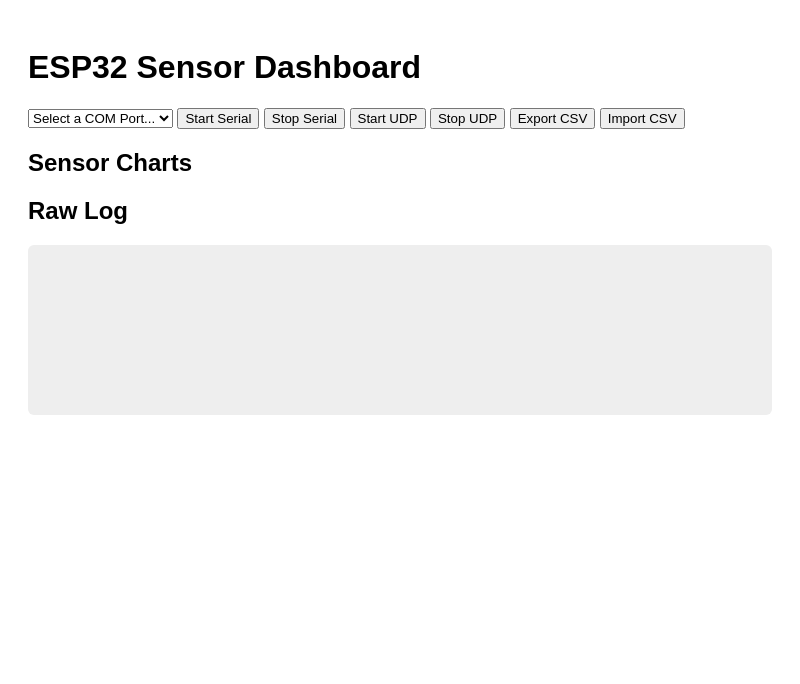
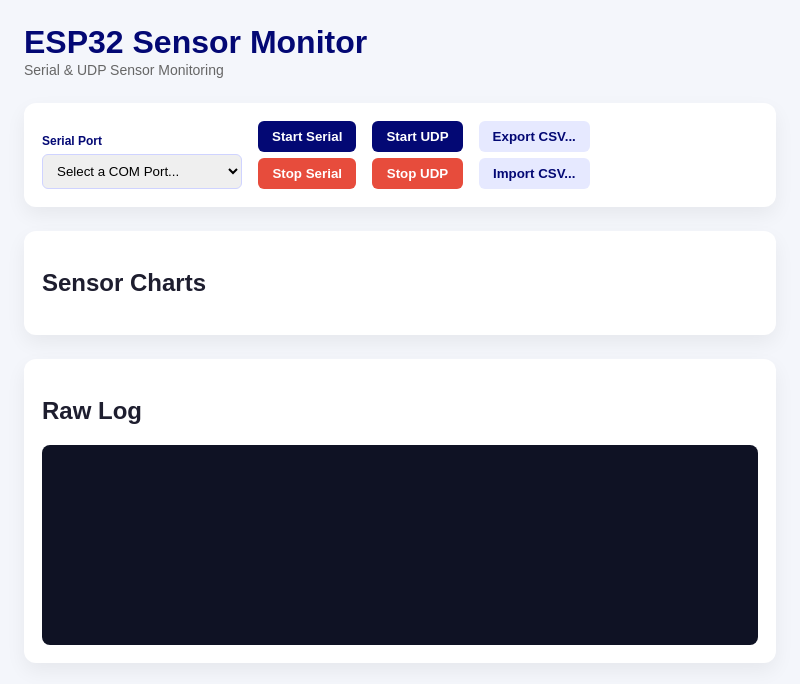
Before and after one commit to michaelreinprecht/2025_electron_desctop_webapplication, an Electron app: page html/data.html in a window 800 px wide. Drawn offline with nearby package versions, Linux system fonts and the light colour scheme; no server answers.

Commit message:
removed unecessary index.html, implemented new design

```diff
--- /dev/null
+++ b/css/style.css
@@ -0,0 +1,115 @@
+/* RESET */
+* {
+    box-sizing: border-box;
+}
+
+body {
+    margin: 0;
+    font-family: Arial, Helvetica, sans-serif;
+    background: #f4f6fb;
+    color: #1e1e2f;
+}
+
+/* APP LAYOUT */
+.app {
+    max-width: 1200px;
+    margin: auto;
+    padding: 24px;
+}
+
+/* HEADER */
+.header {
+    margin-bottom: 24px;
+}
+
+.header h1 {
+    margin: 0;
+    color: #030874;
+}
+
+.subtitle {
+    font-size: 14px;
+    color: #666;
+}
+
+/* CARD */
+.card {
+    background: white;
+    border-radius: 12px;
+    padding: 18px;
+    box-shadow: 0 8px 20px rgba(0,0,0,0.06);
+    margin-bottom: 24px;
+    transition: transform 0.15s ease, box-shadow 0.15s ease;
+}
+
+.card:hover {
+    transform: translateY(-2px);
+    box-shadow: 0 12px 30px rgba(0,0,0,0.08);
+}
+
+/* TOOLBAR */
+.toolbar {
+    display: flex;
+    flex-wrap: wrap;
+    gap: 16px;
+    align-items: flex-end;
+}
+
+.group {
+    display: flex;
+    flex-direction: column;
+    gap: 6px;
+}
+
+.group label {
+    font-size: 12px;
+    font-weight: bold;
+    color: #030874;
+}
+
+/* FORM ELEMENTS */
+select {
+    padding: 8px 10px;
+    border-radius: 6px;
+    border: 1px solid #cfd3ff;
+    min-width: 200px;
+}
+
+/* BUTTONS */
+button {
+    padding: 8px 14px;
+    border-radius: 6px;
+    border: none;
+    cursor: pointer;
+    font-weight: 600;
+    background: #e6e9ff;
+    color: #030874;
+}
+
+button.primary {
+    background: #030874;
+    color: white;
+}
+
+button.danger {
+    background: #e74c3c;
+    color: white;
+}
+
+button:disabled {
+    opacity: 0
+}
+
+#log {
+    font-family: monospace;
+    font-size: 13px;
+    background: #0f1224;
+    color: #cfd3ff;
+    padding: 12px;
+    border-radius: 8px;
+
+    height: 200px;        /* fixed height */
+    overflow-y: auto;     /* scrollbar appears when content exceeds height */
+    white-space: pre;     /* preserve line breaks */
+    margin: 0;            /* remove default <pre> margin */
+}
--- a/html/data.html
+++ b/html/data.html
@@ -1,53 +1,62 @@
 <!DOCTYPE html>
-<html>
-
+<html lang="en">
 <head>
     <meta charset="UTF-8" />
     <title>ESP32 Sensor Monitor</title>
+
     <script src="https://cdn.jsdelivr.net/npm/chart.js"></script>
     <script type="module" src="../js/render/data-renderer.js"></script>
     <script type="module" src="../js/main/csv-main.js"></script>
 
-    <style>
-        body {
-            font-family: Arial;
-            padding: 20px;
-        }
-
-        #log {
-            white-space: pre;
-            background: #eee;
-            padding: 10px;
-            border-radius: 6px;
-            height: 150px;
-            overflow-y: auto;
-            margin-top: 20px;
-        }
-    </style>
+    <link rel="stylesheet" href="../css/style.css" />
 </head>
 
 <body>
-    <h1>ESP32 Sensor Dashboard</h1>
-    <select id="portSelect">
-        <option value="" disabled selected>Select a COM Port...</option>
-    </select>
+    <div class="app">
 
-    <button id="serialConnect">Start Serial</button>
-    <button id="serialDisconnect">Stop Serial</button>
+        <header class="header">
+            <h1>ESP32 Sensor Monitor</h1>
+            <span class="subtitle">Serial & UDP Sensor Monitoring</span>
+        </header>
 
-    <button id="udpStart">Start UDP</button>
-    <button id="udpStop">Stop UDP</button>
+        <!-- CONTROL TOOLBAR -->
+        <div class="card toolbar">
+            <div class="group">
+                <label>Serial Port</label>
+                <select id="portSelect">
+                    <option value="" disabled selected>Select a COM Port...</option>
+                </select>
+            </div>
 
-    <button id="csvExport">Export CSV</button>
-    <button id="csvImport">Import CSV</button>
-    <input type="file" id="csvFileInput" accept=".csv" style="display:none" />
+            <div class="group">
+                <button class="primary" id="serialConnect">Start Serial</button>
+                <button class="danger" id="serialDisconnect">Stop Serial</button>
+            </div>
 
-    <h2>Sensor Charts</h2>
-    <div id="chartsContainer"></div>
+            <div class="group">
+                <button class="primary" id="udpStart">Start UDP</button>
+                <button class="danger" id="udpStop">Stop UDP</button>
+            </div>
 
-    <h2>Raw Log</h2>
-    <div id="log"></div>
+            <div class="group">
+                <button id="csvExport">Export CSV...</button>
+                <button id="csvImport">Import CSV...</button>
+                <input type="file" id="csvFileInput" accept=".csv" hidden />
+            </div>
+        </div>
 
+        <!-- CHARTS -->
+        <div class="card">
+            <h2>Sensor Charts</h2>
+            <div id="chartsContainer" class="charts"></div>
+        </div>
+
+        <!-- LOG -->
+        <div class="card">
+            <h2>Raw Log</h2>
+            <pre id="log"></pre>
+        </div>
+
+    </div>
 </body>
-
 </html>
--- a/index.js
+++ b/index.js
@@ -16,7 +16,8 @@
         }
     });
 
-    mainWindow.loadFile('./html/index.html');
+    mainWindow.loadFile('./html/data.html');
+    mainWindow.maximize();
 }
 
 app.on('window-all-closed', () => {
```
Also changed, not shown: html/index.html (deleted, +0 -21 lines).
